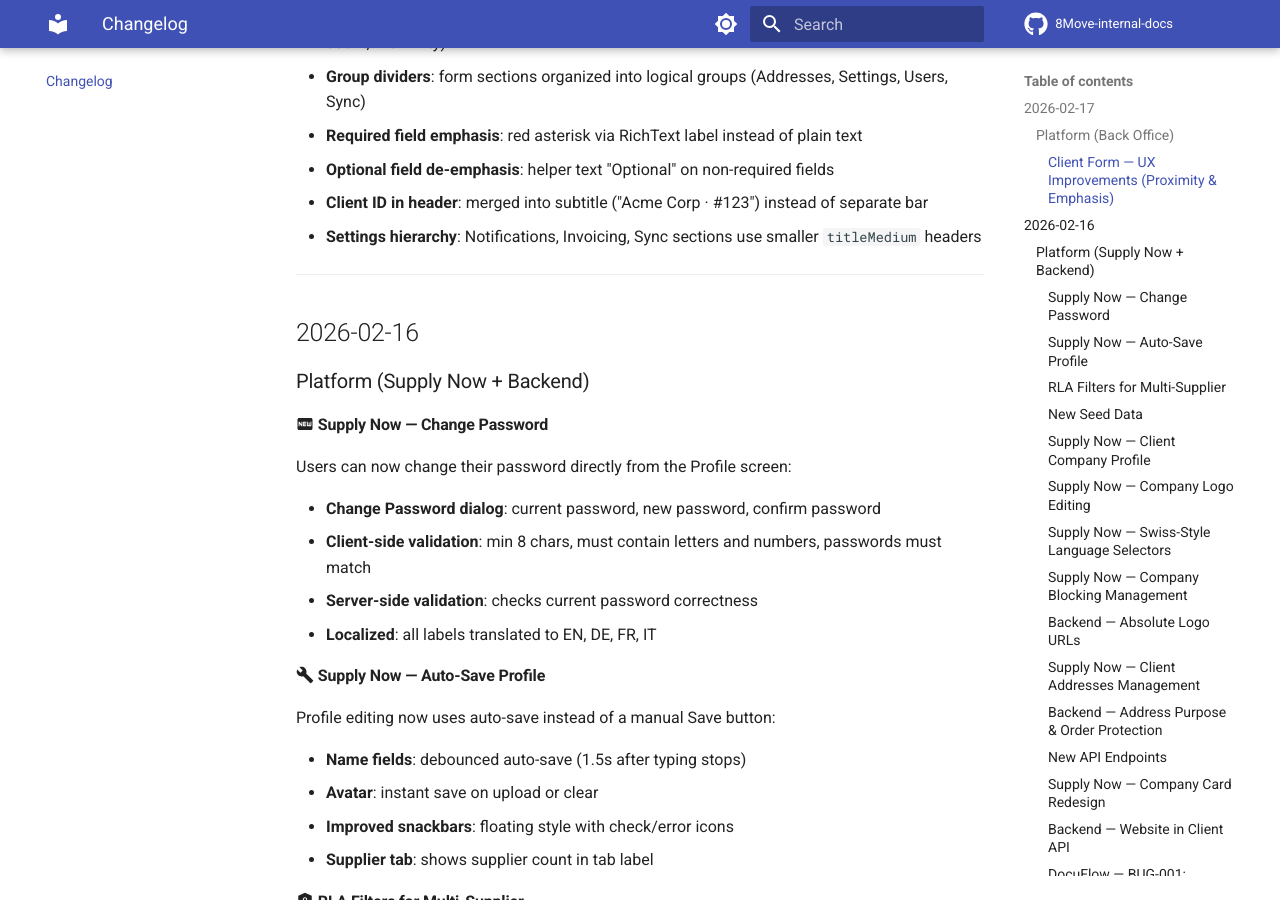
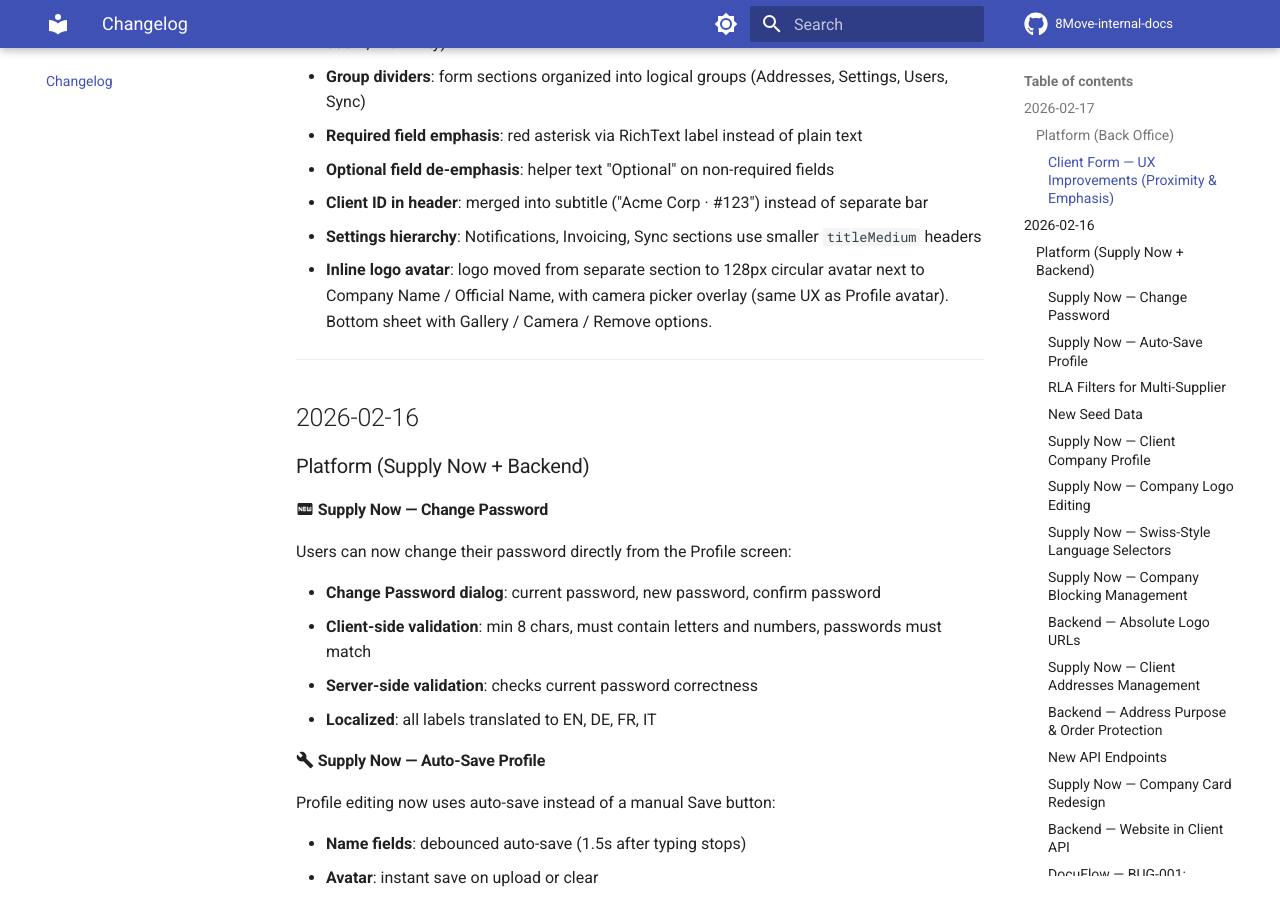
Before and after one commit to MaxShytov/8Move-internal-docs, an MkDocs documentation site: the page built from docs/changelog.md, in a window 1280 px wide and 900 px high, scrolled down 554 px. Built offline with MkDocs 1.6.1 and Material for MkDocs 9.7.7, drawn with Linux system fonts in a browser that asks for light colours; comment, search, counter and statistics services are not loaded.

Commit message:
docs: update changelog and notes — client form inline logo avatar
Co-Authored-By: Claude Opus 4.6 <noreply@anthropic.com>

```diff
--- a/docs/changelog.md
+++ b/docs/changelog.md
@@ -19,6 +19,7 @@ Redesigned client edit/create form using Proximity and Emphasis design principle
 - **Optional field de-emphasis**: helper text "Optional" on non-required fields
 - **Client ID in header**: merged into subtitle ("Acme Corp · #123") instead of separate bar
 - **Settings hierarchy**: Notifications, Invoicing, Sync sections use smaller `titleMedium` headers
+- **Inline logo avatar**: logo moved from separate section to 128px circular avatar next to Company Name / Official Name, with camera picker overlay (same UX as Profile avatar). Bottom sheet with Gallery / Camera / Remove options.
 
 ---
 
```
Also changed, not shown: docs/tasks/current/notes.md (+1 -0 lines).
